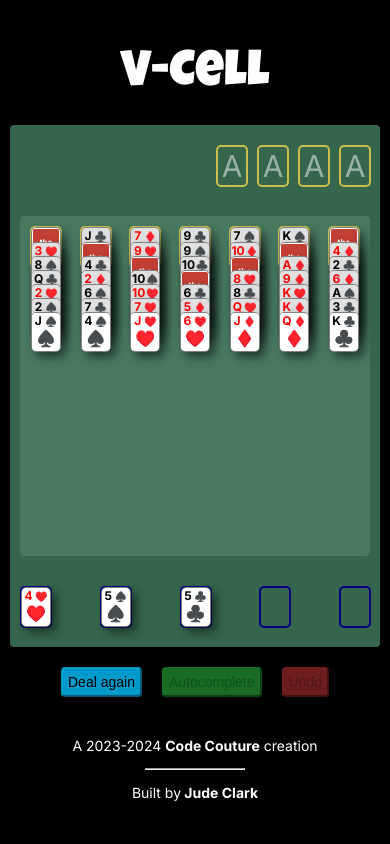
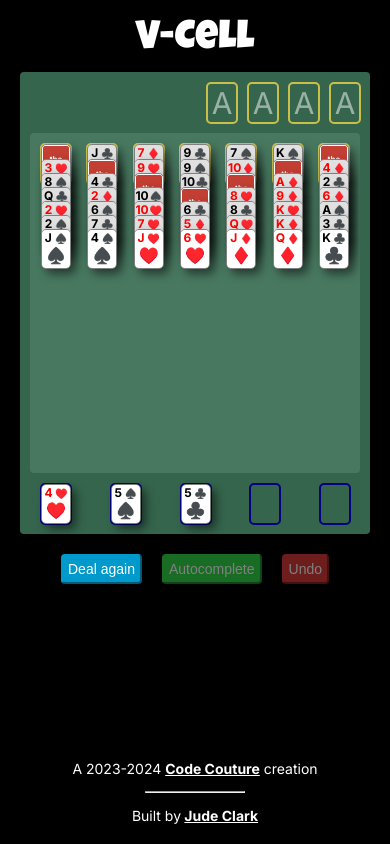
Before and after one commit to judeclark19/v-cell, a Next.js app: page / in a window 390 px wide. Built offline with nearby package versions, Linux system fonts and the light colour scheme.

Commit message:
cleanup, responsive improvements

```diff
--- a/app/globals.css
+++ b/app/globals.css
@@ -8,6 +8,10 @@
   --foreground-rgb: 255, 255, 255;
   --background-start-rgb: 0, 0, 0;
   --background-end-rgb: 0, 0, 0;
+}
+
+html {
+  color-scheme: dark;
 }
 
 * {
@@ -25,14 +29,3 @@ body {
     )
     rgb(var(--background-start-rgb));
 }
-
-a {
-  color: inherit;
-  text-decoration: none;
-}
-
-@media (prefers-color-scheme: dark) {
-  html {
-    color-scheme: dark;
-  }
-}
--- a/app/page.tsx
+++ b/app/page.tsx
@@ -6,6 +6,11 @@ import styled from "styled-components";
 const PageWrapper = styled.div`
   display: flex;
   flex-direction: column;
+  min-height: 100vh;
+
+  .flex-grow {
+    flex-grow: 1;
+  }
 `;
 
 const Footer = styled.footer`
@@ -13,6 +18,11 @@ const Footer = styled.footer`
   gap: 20px;
   justify-content: center;
   padding: 20px;
+  color: white;
+
+  a {
+    color: inherit;
+  }
 
   hr {
     display: none;
@@ -31,6 +41,10 @@ const Footer = styled.footer`
     hr {
       display: block;
       width: 100px;
+    }
+
+    > div {
+      text-align: center;
     }
   }
 `;
--- a/components/Board/Board.styles.tsx
+++ b/components/Board/Board.styles.tsx
@@ -1,26 +1,41 @@
 import styled from "styled-components";
-import { CardStyle, cardSize, cardSizes } from "../Card/CardUI.styles";
-import { Orientation } from "@/logic/OrientationAndSize";
+import { cardSize, cardSizes } from "../Card/CardUI.styles";
 
-export const GameTitle = styled.h1<{ $windowWidth: number }>`
+export const GameTitle = styled.h1`
   width: 100%;
+  color: white;
   text-align: center;
   margin-top: 50px;
-  margin-bottom: ${({ $windowWidth }) => $windowWidth < 675 && "25px"};
-  font-size: ${({ $windowWidth }) => ($windowWidth >= 675 ? "100px" : "50px")};
+  margin-bottom: 20px;
+  font-size: 70px;
+
+  @media screen and (max-width: 992px) {
+    margin-top: 20px;
+    margin-bottom: 12px;
+    font-size: 40px;
+  }
 `;
 
-export const GameControlButtons = styled.div<{ $windowWidth: number }>`
+export const GameControlButtons = styled.div`
   display: flex;
   align-items: center;
   justify-content: center;
-  gap: ${({ $windowWidth }) => ($windowWidth >= 675 ? "40px" : "20px")};
-  margin: ${({ $windowWidth }) =>
-    $windowWidth >= 675 ? "40px auto" : "20px auto"};
+  gap: 40px;
+  margin: 40px auto;
+
+  @media screen and (max-width: 992px) {
+    gap: 20px;
+    margin: 20px auto;
+  }
 
   button {
-    font-size: ${({ $windowWidth }) => ($windowWidth >= 675 ? "18px" : "14px")};
-    padding: ${({ $windowWidth }) => ($windowWidth >= 675 ? "10px" : "5px")};
+    font-size: 18px;
+    padding: 10px;
+
+    @media screen and (max-width: 992px) {
+      font-size: 14px;
+      padding: 5px;
+    }
   }
 
   > div {
@@ -32,6 +47,7 @@ export const GameControlButtons = styled.div<{ $windowWidth: number }>`
 
 export const GameControlButton = styled.button`
   cursor: pointer;
+  color: white;
   border-radius: 4px;
 
   &:disabled {
@@ -40,40 +56,26 @@ export const GameControlButton = styled.button`
   }
 `;
 
-export const BoardContainer = styled.div<{
-  $orientation: Orientation;
-  $windowWidth: number;
-}>`
+export const BoardContainer = styled.div`
   background-color: #35654d;
   padding: 20px;
-  width: ${({ $windowWidth }) =>
-    $windowWidth >= 768 ? "calc(100vw - 40px)" : "calc(100vw - 20px)"};
+  width: calc(100vw - 20px);
   max-width: 1100px;
-  height: ${({ $windowWidth }) => {
-    if ($windowWidth >= 1180) {
-      return "fit-content";
-    } else if ($windowWidth < 1180 && $windowWidth >= 500) {
-      return "650px";
-    } else if ($windowWidth < 500) {
-      return "450px";
-    }
-  }};
-  min-height: 600px;
-  max-height: calc(100vh - 100px);
-  gap: 30px !important;
+  height: fit-content;
+  min-height: 50vh;
+  max-height: 80vh;
+  gap: 30px;
   margin: auto;
   display: flex;
   flex-direction: column;
   border-radius: 4px;
 
   @media screen and (max-width: 768px) {
-    padding: 20px 10px;
+    padding: 10px;
+    gap: 10px;
     min-height: fit-content;
+    width: calc(100vw - 40px);
     max-width: calc(100vw - 10px);
-  }
-
-  @media screen and (min-width: 768px) and (orientation: landscape) {
-    min-height: 600px;
   }
 
   .scroll {
@@ -83,6 +85,7 @@ export const BoardContainer = styled.div<{
     padding: 10px;
   }
 `;
+
 export const Spot = styled.div<{
   $size: cardSize;
 }>`
@@ -114,8 +117,4 @@ export const Spot = styled.div<{
     }};
     color: rgba(255, 255, 255, 0.5);
   }
-
-  ${CardStyle} {
-    position: absolute;
-  }
 `;
--- a/components/Board/Board.tsx
+++ b/components/Board/Board.tsx
@@ -41,7 +41,7 @@ const Board = observer(() => {
   const [orientation, setBoardOrientation] = useRecoilState(
     boardOrientationState
   );
-  const [windowWidth, setWindowWidth] = useRecoilState(windowWidthState);
+  const setWindowWidth = useSetRecoilState(windowWidthState);
   const setWindowHeight = useSetRecoilState(windowHeightState);
   const [dragPosition, setDragPosition] = useState({ left: 0, top: 0 });
 
@@ -61,6 +61,7 @@ const Board = observer(() => {
   };
 
   const handlePointerDown = () => {
+    console.log("board handlePointerDown");
     gameState.setIsDragging(false);
   };
 
@@ -138,16 +139,12 @@ const Board = observer(() => {
 
   return (
     <>
-      <GameTitle className={luckyGuy.className} $windowWidth={windowWidth}>
-        V-Cell
-      </GameTitle>
+      <GameTitle className={luckyGuy.className}>V-Cell</GameTitle>
 
       <BoardContainer
         onPointerLeave={(e) => {
           handlePointerUp(e as unknown as PointerEvent);
         }}
-        $orientation={orientation}
-        $windowWidth={windowWidth}
       >
         {gameState.cardsBeingTouched && gameState.isDragging && (
           <CardsBeingDragged dragPosition={dragPosition} />
@@ -160,7 +157,7 @@ const Board = observer(() => {
         <HandUI />
       </BoardContainer>
 
-      <GameControlButtons $windowWidth={windowWidth}>
+      <GameControlButtons>
         <GameControlButton
           className="deal-again"
           style={{
--- a/components/Board/Hand/HandUI.tsx
+++ b/components/Board/Hand/HandUI.tsx
@@ -22,6 +22,7 @@ const HandStyles = styled.div<{
   display: flex;
   flex-wrap: wrap;
   width: 100%;
+  padding: 0 10px;
   justify-content: space-between;
   gap: ${(props) => {
     if (props.$windowWidth >= 720) {
--- a/components/Card/CardUI.styles.tsx
+++ b/components/Card/CardUI.styles.tsx
@@ -267,7 +267,6 @@ export const CardStyle = styled.div<{
     display: ${(props) => (props.$isFaceUp ? "none" : "block")};
     height: 100%;
     border-radius: 2px;
-    /* padding: ${({ $size }) => ($size === "small" ? "2px" : "4px")}; */
     padding: ${({ $size }) => {
       switch ($size) {
         case "small":
--- a/components/Card/CardUI.tsx
+++ b/components/Card/CardUI.tsx
@@ -9,15 +9,13 @@ const CardUI = observer(
     size,
     card,
     zIndex,
-    offset,
-    locationOnBoard
+    offset
   }: {
     size: cardSize;
     card: CardClass;
     zIndex: number;
     offset?: number;
     spacer?: boolean;
-    locationOnBoard?: string | null;
   }) => {
     const [lastTapTimestamp, setLastTapTimestamp] = useState(0);
 
--- a/components/CardsBeingDragged.tsx
+++ b/components/CardsBeingDragged.tsx
@@ -37,7 +37,6 @@ const CardsBeingDragged = observer(
   ({ dragPosition }: { dragPosition: { left: number; top: number } }) => {
     const windowWidth = useRecoilValue(windowWidthState);
     const windowHeight = useRecoilValue(windowHeightState);
-    const cardsToRender = gameState.cardsBeingTouched;
 
     return (
       <CardsBeingDraggedStyle
@@ -55,7 +54,6 @@ const CardsBeingDragged = observer(
           gameState.cardsBeingTouched.map((card, index) => {
             const cardClass = new CardClass(card.value, card.suit);
             cardClass.setLocationOnBoard("dragging");
-            // cardClass.setIsActive(true);
 
             return (
               <CardUI
@@ -67,7 +65,6 @@ const CardsBeingDragged = observer(
                   index *
                   getCardOffsetAmount(getCardSize(windowWidth, windowHeight))
                 }
-                locationOnBoard={card.locationOnBoard}
               />
             );
           })}
--- a/logic/OrientationAndSize.tsx
+++ b/logic/OrientationAndSize.tsx
@@ -18,12 +18,8 @@ export const windowHeightState = atom<number>({
 });
 
 export const getCardSize = (windowWidth: number, windowHeight: number) => {
-  if (windowHeight < 500 && windowWidth >= 500) {
-    return "small";
-  } else if (windowHeight >= 1000) return "large";
-  else if (windowWidth >= 675) {
-    return "medium";
-  } else if (windowWidth >= 500) {
-    return "small";
-  } else return "tiny";
+  if (windowHeight < 500 || windowWidth < 500) return "tiny";
+  else if (windowHeight < 700 || windowWidth < 700) return "small";
+  else if (windowHeight < 1000 || windowWidth < 1000) return "medium";
+  else return "large";
 };
```
